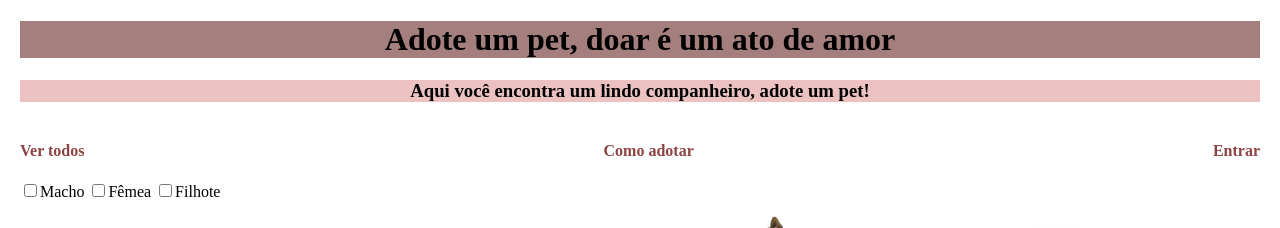
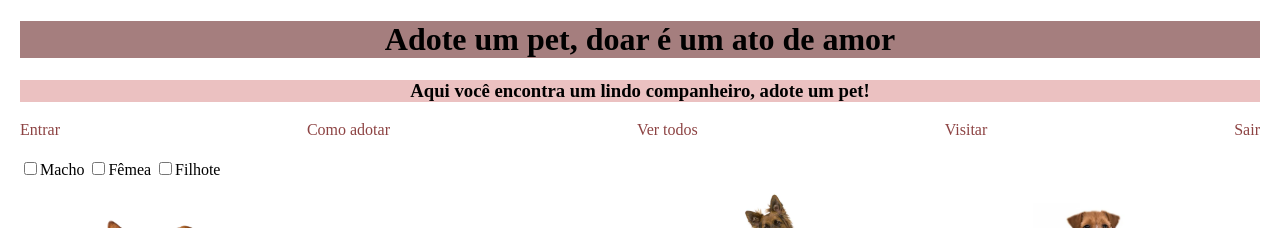
Before and after one commit to Oseias22/doacao-de-animais, a plain HTML site: page index.html in a window 1280 px wide. Shown: the top 228 px of the page. Drawn offline with Linux system fonts and the light colour scheme.

Commit message:
Segue-editado

```diff
--- a/index.html
+++ b/index.html
@@ -12,25 +12,19 @@
   <h1> Adote um pet, doar é um ato de amor</h1>
   <h3>Aqui você encontra um lindo companheiro, adote um pet!</h3>
 
-  <nav>
-
+  <div class="menu">
+    <a href="https://www.adotepetz.com.br/">Entrar</a>
+    <a href="https://www.amigonaosecompra.com.br/">Como adotar</a>
     <a
-      href="https://www.google.com/search?q=dogs&rlz=1C1GCEA_enBR1002BR1002&sxsrf=AJOqlzWDNT5INLC58ghNTfWmgzfqkGwKCA:1676078360153&source=lnms&tbm=isch&sa=X&ved=2ahUKEwjK45a6poz9AhX9IrkGHVBJDTwQ_AUoAXoECAEQAw&biw=1280&bih=923&dpr=1">
-      <h4>Ver todos</h4>
-    </a>
-
-    <a href="https://www.amigonaosecompra.com.br/">
-      <h4>Como adotar</h4>
-    </a>
-
-    <a href="https://www.adotepetz.com.br/">
-      <h4>Entrar</h4>
-    </a>
-  </nav>
+      href="https://www.google.com/search?q=dogs&rlz=1C1GCEA_enBR1002BR1002&sxsrf=AJOqlzWDNT5INLC58ghNTfWmgzfqkGwKCA:1676078360153&source=lnms&tbm=isch&sa=X&ved=2ahUKEwjK45a6poz9AhX9IrkGHVBJDTwQ_AUoAXoECAEQAw&biw=1280&bih=923&dpr=1">Ver
+      todos</a>
+    <a href="#">Visitar</a>
+    <a href="#">Sair</a>
+  </div>
 
 </head>
 
-<body>
+<body><br>
 
   <input type="checkbox">Macho
   <input type="checkbox">Fêmea
--- a/style.css
+++ b/style.css
@@ -6,7 +6,6 @@ body {
 h1 {
     background-color: rgb(165, 126, 126);
     text-align: center;
-
 }
 
 h3 {
@@ -30,13 +29,26 @@ img {
     width: 90%;
 }
 
-nav {
+.menu {
     display: flex;
-    margin: auto;
+    gap: 1rem;
     justify-content: space-between;
 }
 
-a {
+.menu>a {
+    text-decoration: none;
     color: rgb(141, 67, 67);
-    text-decoration: none;
 }
+
+.menu>a::after {
+    content: "";
+    display: block;
+    margin: 0 auto;
+    width: 0%;
+    transition: all .4s;
+    border-bottom: 2px solid rgb(141, 67, 67);
+}
+
+.menu>a:hover::after {
+    width: 100%;
+}
```
